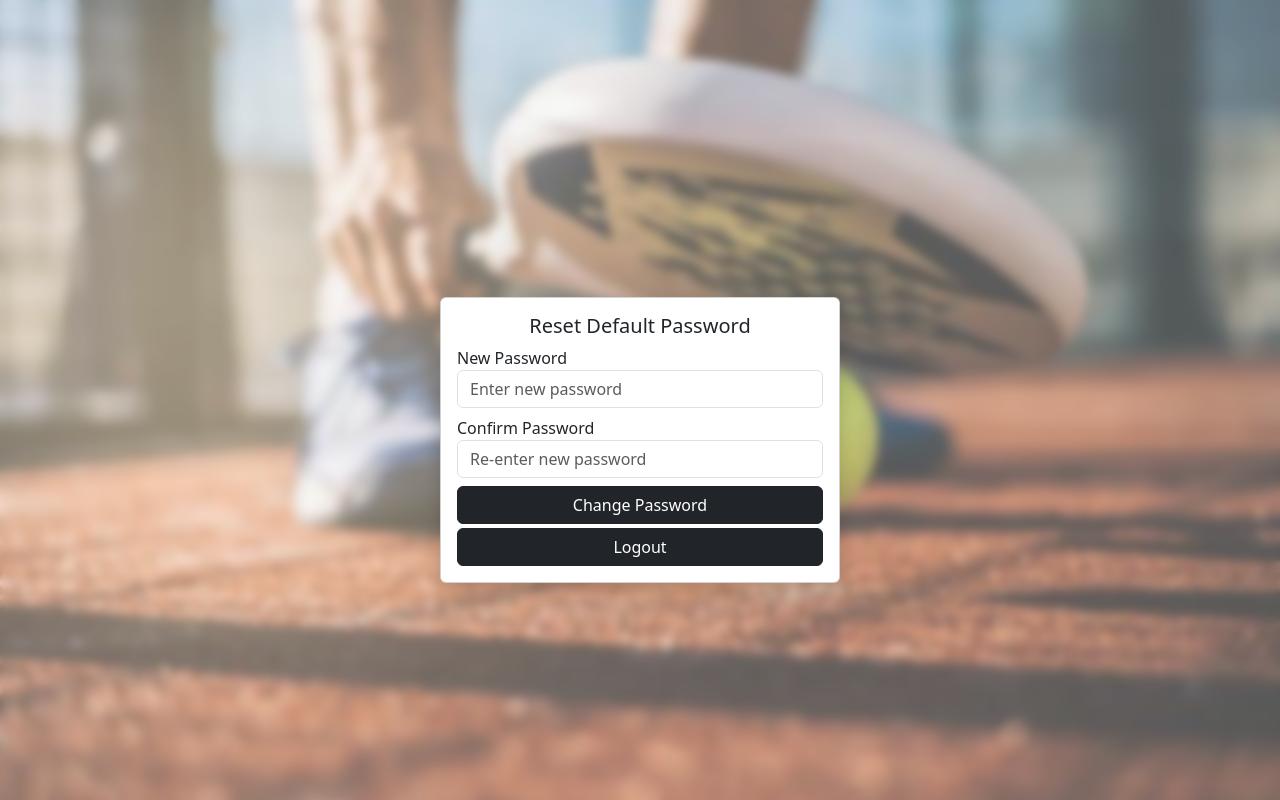
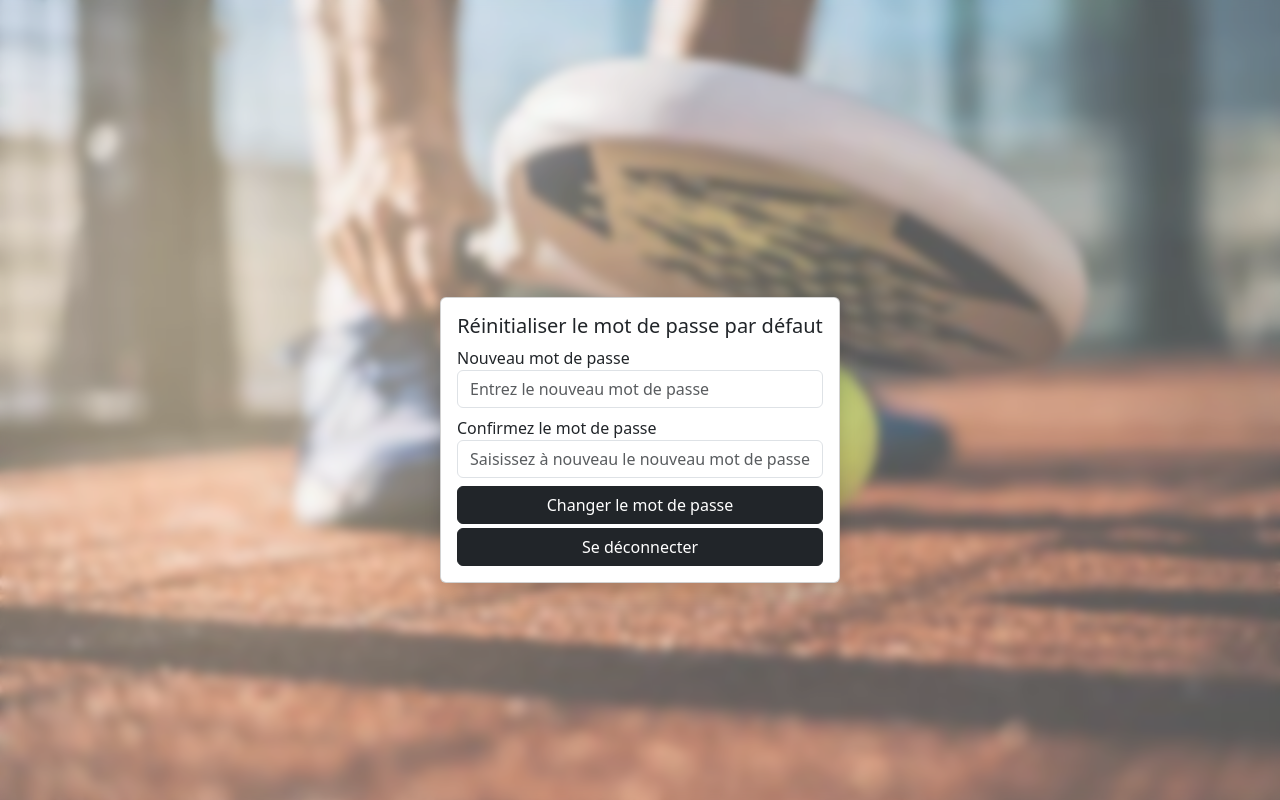
Before and after one commit to nabilhesham/beachfront_villas_padel_reservation, a Django app: page /change-password/ in a window 1280 px wide. Run offline with Django 5.2, Linux system fonts and the light colour scheme; parts of the project's set-up code (start-up, migrations or seed data) failed here and were passed over; some libraries are stand-ins or nearby versions.

Commit message:
translate texts and headers to francis

```diff
--- a/home/static/js/user_profile.js
+++ b/home/static/js/user_profile.js
@@ -97,10 +97,12 @@ document.addEventListener('DOMContentLoaded', function () {
         })
             .then(response => {
                 if (response.ok) {
-                    showToast('Sub-User deleted successfully', 'success');
+                    // showToast('Sub-User deleted successfully', 'success');
+                    showToast('Sous-utilisateur supprimé avec succès', 'success');
                     fetchProfileData(); // Refresh profile data
                 } else {
-                    showToast('Failed to delete Sub-User', 'danger');
+                    // showToast('Failed to delete Sub-User', 'danger');
+                    showToast('Échec de la suppression du sous-utilisateur.', 'danger');
                     toggleSpinner(false); // Hide spinner
                 }
             })
--- a/home/templates/auth/change_password.html
+++ b/home/templates/auth/change_password.html
@@ -1,24 +1,27 @@
 {% extends 'base.html' %}
 
-{% block title %}Reset Password{% endblock %}
+{% block title %}{# Reset Password #}Réinitialiser le mot de passe{% endblock %}
 
 {% block content %}
     <div class="d-flex justify-content-center align-items-center flex-column" style="height: 100%;">
         <div class="card shadow" style="width: 100%; max-width: 400px;">
             <div class="card-body">
-                <h5 class="card-title text-center">Reset Default Password</h5>
+{#                <h5 class="card-title text-center">Reset Default Password</h5>#}
+                <h5 class="card-title text-center">Réinitialiser le mot de passe par défaut</h5>
 
                     <form method="POST" action="{% url 'change-password' %}">
                         {% csrf_token %}
 
                         <div class="form-group mb-2">
-                            <label for="password">New Password</label>
-                            <input type="password" class="form-control" id="password" name="password" placeholder="Enter new password" required>
+{#                            <label for="password">New Password</label>#}
+                            <label for="password">Nouveau mot de passe</label>
+                            <input type="password" class="form-control" id="password" name="password" placeholder="{# Enter new password #}Entrez le nouveau mot de passe" required>
                         </div>
 
                         <div class="form-group mb-2">
-                            <label for="confirm_password">Confirm Password</label>
-                            <input type="password" class="form-control" id="confirm_password" name="confirm_password" placeholder="Re-enter new password" required>
+{#                            <label for="confirm_password">Confirm Password</label>#}
+                            <label for="confirm_password">Confirmez le mot de passe</label>
+                            <input type="password" class="form-control" id="confirm_password" name="confirm_password" placeholder="{# Re-enter new password #}Saisissez à nouveau le nouveau mot de passe" required>
                         </div>
 
                         <!-- Display errors for the password fields -->
@@ -30,8 +33,10 @@
                             </div>
                         {% endif %}
 
-                        <button type="submit" class="btn btn-primary btn-dark mb-1" style="width: 100%">Change Password</button>
-                        <a href="{% url 'logout' %}" class="btn btn-primary btn-dark" style="width: 100%">Logout</a>
+{#                        <button type="submit" class="btn btn-primary btn-dark mb-1" style="width: 100%">Change Password</button>#}
+                        <button type="submit" class="btn btn-primary btn-dark mb-1" style="width: 100%">Changer le mot de passe</button>
+{#                        <a href="{% url 'logout' %}" class="btn btn-primary btn-dark" style="width: 100%">Logout</a>#}
+                        <a href="{% url 'logout' %}" class="btn btn-primary btn-dark" style="width: 100%">Se déconnecter</a>
                     </form>
 
             </div>
@@ -49,7 +54,8 @@
             form.addEventListener('submit', function (e) {
                 if (passwordField.value !== confirmPasswordField.value) {
                     e.preventDefault(); // Prevent form submission
-                    showToast('Passwords do not match. Please try again.', 'danger');
+                    {#showToast('Passwords do not match. Please try again.', 'danger');#}
+                    showToast('Les mots de passe ne correspondent pas. Veuillez réessayer.', 'danger');
                 }
             });
         });
--- a/home/views.py
+++ b/home/views.py
@@ -39,14 +39,16 @@ def login_view(request):
                 # Check if this is the first time the user is logging in
                 login(request, user)
                 if user.default_password:
-                    messages.success(request, f"first time login please change your password!")
+                    # messages.success(request, f"first time login please change your password!")
+                    messages.success(request, f"Première connexion, veuillez changer votre mot de passe !")
                     return redirect('change-password')
                 # Welcome, {user.username}
                 messages.success(request, f"Bienvenue, {user.username}")
                 return redirect('home')  # Redirect to home page after successful login
         else:
             # Add a non-field error if form is invalid
-            messages.error(request, "Invalid username or password.")
+            # messages.error(request, "Invalid username or password.")
+            messages.error(request, "Nom d'utilisateur ou mot de passe invalide.")
     else:
         form = AuthenticationForm()
 
@@ -59,7 +61,8 @@ def change_password(request):
         confirm_password = request.POST.get('confirm_password')
 
         if password != confirm_password:
-            messages.error(request, "Passwords do not match. Please try again.")
+            # messages.error(request, "Passwords do not match. Please try again.")
+            messages.error(request, "Les mots de passe ne correspondent pas. Veuillez réessayer.")
             return render(request, 'auth/change_password.html', {'user': request.user})
 
         # if len(password) < 8:
@@ -71,7 +74,8 @@ def change_password(request):
         user.default_password = False  # Set this to False once password is updated
         user.save()
 
-        messages.success(request, "Your password has been updated.")
+        # messages.success(request, "Your password has been updated.")
+        messages.success(request, "Votre mot de passe a été mis à jour.")
         return redirect('login')  # Redirect to login page after password change
 
     return render(request, 'auth/change_password.html', {'user': request.user})
@@ -90,32 +94,40 @@ def add_sub_user(request):
     sub_username = request.POST.get("sub_username", "").strip()
 
     if not sub_username:
-        return JsonResponse({"error": "Sub-user name cannot be empty"}, status=400)
+        # return JsonResponse({"error": "Sub-user name cannot be empty"}, status=400)
+        return JsonResponse({"error": "Le nom du sous-utilisateur ne peut pas être vide."}, status=400)
 
     if user.parent:
-        return JsonResponse({"error": "Sub-users cannot create sub-users"}, status=403)
+        # return JsonResponse({"error": "Sub-users cannot create sub-users"}, status=403)
+        return JsonResponse({"error": "Les sous-utilisateurs ne peuvent pas créer de sous-utilisateurs."}, status=403)
 
     if User.objects.filter(parent=user).count() >= allowed_sub_users_count:
-        return JsonResponse({"error": f"You can only add up to {allowed_sub_users_count} sub-users."}, status=400)
+        # return JsonResponse({"error": f"You can only add up to {allowed_sub_users_count} sub-users."}, status=400)
+        return JsonResponse({"error": f"Vous pouvez ajouter jusqu'à {allowed_sub_users_count} sous-utilisateurs."}, status=400)
 
     sub_username = f"{user.username}_{sub_username}"
     if User.objects.filter(username=sub_username).exists():
-        return JsonResponse({"error": "Sub-user with this name already exists"}, status=400)
+        # return JsonResponse({"error": "Sub-user with this name already exists"}, status=400)
+        return JsonResponse({"error": "Un sous-utilisateur avec ce nom existe déjà."}, status=400)
     sub_user = User.objects.create(username=sub_username, parent=user, password=user.password, default_password=False)
-    return JsonResponse({"success": f"Sub-User {sub_user.username} added successfully.", "sub_user": {"id": sub_user.id, "username": sub_user.username}})
+    # return JsonResponse({"success": f"Sub-User {sub_user.username} added successfully.", "sub_user": {"id": sub_user.id, "username": sub_user.username}})
+    return JsonResponse({"success": f"Sous-utilisateur {sub_user.username} ajouté avec succès.", "sub_user": {"id": sub_user.id, "username": sub_user.username}})
 
 @custom_login_required
 @require_http_methods(["DELETE"])
 def delete_sub_user(request, sub_user_id):
     user = request.user
     if user.parent:
-        return JsonResponse({'error': 'You cannot delete sub-users.'}, status=403)
+        # return JsonResponse({'error': 'You cannot delete sub-users.'}, status=403)
+        return JsonResponse({'error': 'Vous ne pouvez pas supprimer de sous-utilisateurs.'}, status=403)
     try:
         sub_user = User.objects.get(id=sub_user_id, parent=user)
         sub_user.delete()
-        return JsonResponse({"message": f"Sub-User {sub_user.username} deleted successfully."})
+        # return JsonResponse({"message": f"Sub-User {sub_user.username} deleted successfully."})
+        return JsonResponse({"message": f"Sous-utilisateur {sub_user.username} supprimé avec succès."})
     except User.DoesNotExist:
-        return JsonResponse({"error": f"Sub-User {sub_user_id} not found."}, status=404)
+        # return JsonResponse({"error": f"Sub-User {sub_user_id} not found."}, status=404)
+        return JsonResponse({"error": f"Sous-utilisateur {sub_user_id} introuvable."}, status=404)
 
 
 ############################# App Views ##########################################
@@ -248,7 +260,8 @@ def toggle_player_reservation(request):
 
         # Validate time slot
         if not validate_time_slot(match_start.date(), match_start):
-            return JsonResponse({'error': 'This time slot is unavailable!'}, status=400)
+            # return JsonResponse({'error': 'This time slot is unavailable!'}, status=400)
+            return JsonResponse({'error': "Ce créneau horaire n'est pas disponible !"}, status=400)
 
         # Find or create the match
         match, created = Match.objects.get_or_create(start_time=match_start, end_time=match_end)
@@ -264,12 +277,17 @@ def toggle_player_reservation(request):
                     # Validate busy hour limits
                     if is_busy_hour(match_start, match_end):
                         if player_type == "reserve" and not validate_reserve_reservation(match, user):
-                            return JsonResponse({'error': 'Related Players are main players in the same match'},
-                                                status=400)
+                            # return JsonResponse({'error': 'Related Players are main players in the same match'},
+                            #                     status=400)
+                         return JsonResponse({'error': "Les joueurs concernés sont des joueurs principaux dans le même match."},
+                                                                        status=400)
 
                         if not validate_busy_hour_limit(user, player_type):
+                            # return JsonResponse(
+                            #     {'error': 'You have reached the limit for reservations during busy hours.'},
+                            #     status=400)
                             return JsonResponse(
-                                {'error': 'You have reached the limit for reservations during busy hours.'},
+                                {'error': "Vous avez atteint la limite de réservations pendant les heures de forte affluence."},
                                 status=400)
 
                     # toggle existed reservation
@@ -280,12 +298,17 @@ def toggle_player_reservation(request):
                 # Validate busy hour limits
                 if is_busy_hour(match_start, match_end):
                     if player_type == "reserve" and not validate_reserve_reservation(match, user):
-                        return JsonResponse({'error': 'Related Players are main players in the same match'},
+                        # return JsonResponse({'error': 'Related Players are main players in the same match'},
+                        #                     status=400)
+                        return JsonResponse({'error': "Les joueurs concernés sont des joueurs principaux dans le même match."},
                                             status=400)
 
                     if not validate_busy_hour_limit(user, player_type):
-                        return JsonResponse({'error': 'You have reached the limit for reservations during busy hours.'},
-                                            status=400)
+                        # return JsonResponse({'error': 'You have reached the limit for reservations during busy hours.'},
+                        #                     status=400)
+                        return JsonResponse(
+                            {'error': "Vous avez atteint la limite de réservations pendant les heures de forte affluence."},
+                            status=400)
 
                 # Create a new reservation
                 Reservation.objects.create(user=user, match=match, player_type=player_type)
```
Also changed, not shown: home/static/js/calendar.js (+20 -10 lines).
